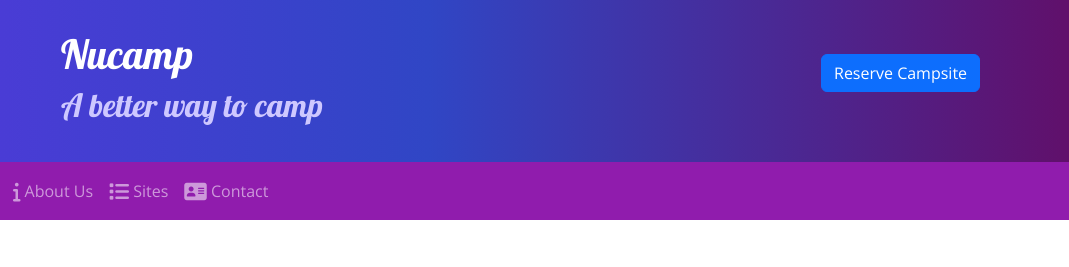
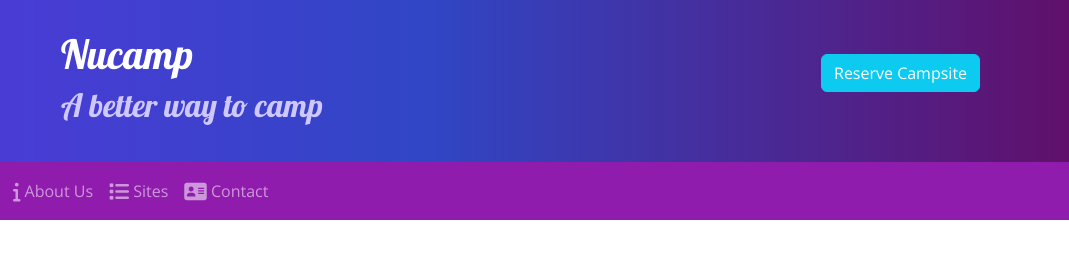
Before and after one commit to Shom-nath/Nucampsite, a plain HTML site: page index.html in a window 1280 px wide. Shown: the top 267 px of the page, 211-1280 px from the left. Drawn offline with nearby package versions, Linux system fonts and the light colour scheme.

Commit message:
some more finetunings

```diff
--- a/index.html
+++ b/index.html
@@ -25,16 +25,14 @@
                     <h2>A better way to camp</h2>
                 </div>
                 <div class="col-12 col-md-4 col-xl-2 mt-4">
-                    <button type="button" class="btn btn-primary">
-                        <a href="#reserveForm" class="text-white text-decoration-none">Reserve Campsite</a>
-                    </button>
+                    <a class="btn btn-info text-white" href="#reserveForm" role="button">Reserve Campsite</a>
                 </div>
             </div>
         </div>
     </header>
     <nav class="navbar navbar-expand-sm navbar-dark sticky-top">
         <div class="container">
-            <a class="navbar-brand" href="#"><img src="./img/logo.png" height="30" width="30"></a>
+            <a class="navbar-brand" href="#"><img src="./img/logo.png" height="30" width="30" alt="nucamp logo"></a>
             <button class="navbar-toggler" type="button" data-bs-toggle="collapse" data-bs-target="#nucampNavbar">
                 <span class="navbar-toggler-icon"></span>
             </button>
@@ -102,10 +100,7 @@
                     </div>
                 </div>
             </div>
-
         </section>
-
-
 
         <!-- Reservation section -->
         <section class="row row-content">
@@ -134,15 +129,12 @@
                                     <input class="form-control" type="date" id="date" name="date" placeholder="mm/dd/yyyy">
                                 </div>
                             </div>
-
                             <div class="row mb-3">
                                 <div class="col">
                                     <input class="btn btn-primary" type="submit" value="Search">
                                 </div>
                             </div>
-
                         </form>
-
                     </div>
                 </div>
             </div>
```
Also changed, not shown: screencapture-127-0-0-1-5500-Nucampsite-index-html-2024-05-05-18_02_44.png (added), 1 other file. Lines whose indentation alone changed are shown as unchanged.
